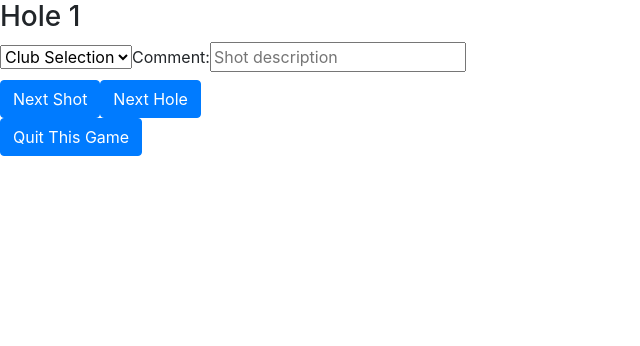
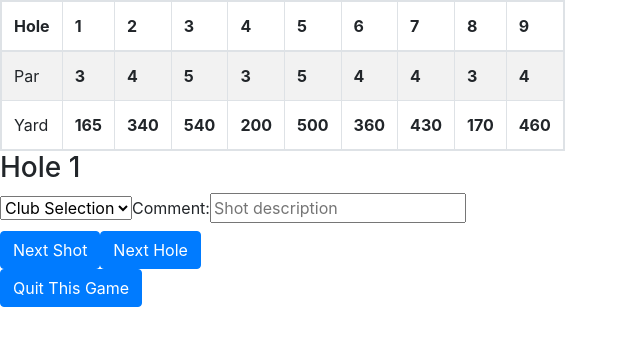
Before and after one commit to p-victor/golf-tracker, a React (Create React App) app in the folder front-end/: page /play in a window 1280 px wide. Shown: the top 346 px of the page, without its empty margins (0-640 px from the left). Built offline with nearby package versions, Linux system fonts and the light colour scheme; no server answers.

Commit message:
add table with hide option

```diff
--- a/front-end/src/components/Play/Play.js
+++ b/front-end/src/components/Play/Play.js
@@ -20,6 +20,7 @@ export default function Play(props) {
 
   return(
     <main>
+      <ScoreTable number={[1,2,3,4,5,6,7,8,9]} par={[3,4,5,3,5,4,4,3,4]} yard={[165,340,540,200,500,360,430,170,460]}/>
       <h3>Hole {holeid}</h3>
       <form>
         <select className="selectpicker" onChange={handleClub}>
--- a/front-end/src/components/Play/ScoreTable.js
+++ b/front-end/src/components/Play/ScoreTable.js
@@ -1,7 +1,52 @@
 import React, { useState } from "react";
 
 export default function PlayTable(props) {
+  const { golf_course_id, number, par, yard, difficulty } = props;
 
+  function holes() {
+    let totalHoles = [];
+    for (let i = 0; i < number.length; i++) {
+      totalHoles.push(<th>{i + 1}</th>)
+    }
+    return totalHoles;
+  };
 
-  return
+  function pars() {
+    let totalPars = [];
+    for (let i = 0; i < number.length; i++) {
+      totalPars.push(<th>{par[i]}</th>)
+    }
+    return totalPars;
+  };
+
+  function yards() {
+    let totalYards = [];
+    for (let i = 0; i < number.length; i++) {
+      totalYards.push(<th>{yard[i]}</th>)
+    }
+    return totalYards;
+  };
+
+  return(
+    <section>
+        <table className="table table-striped table-bordered d-none d-lg-table-cell">
+          <thead>
+            <tr>
+              <th>Hole</th>
+              {holes()}
+            </tr>
+          </thead>
+          <tbody>
+            <tr>
+              <td>Par</td>
+              {pars()}
+            </tr>
+            <tr>
+              <td>Yard</td>
+              {yards()}
+            </tr>
+          </tbody>
+        </table>
+      </section>
+);
 }
```
